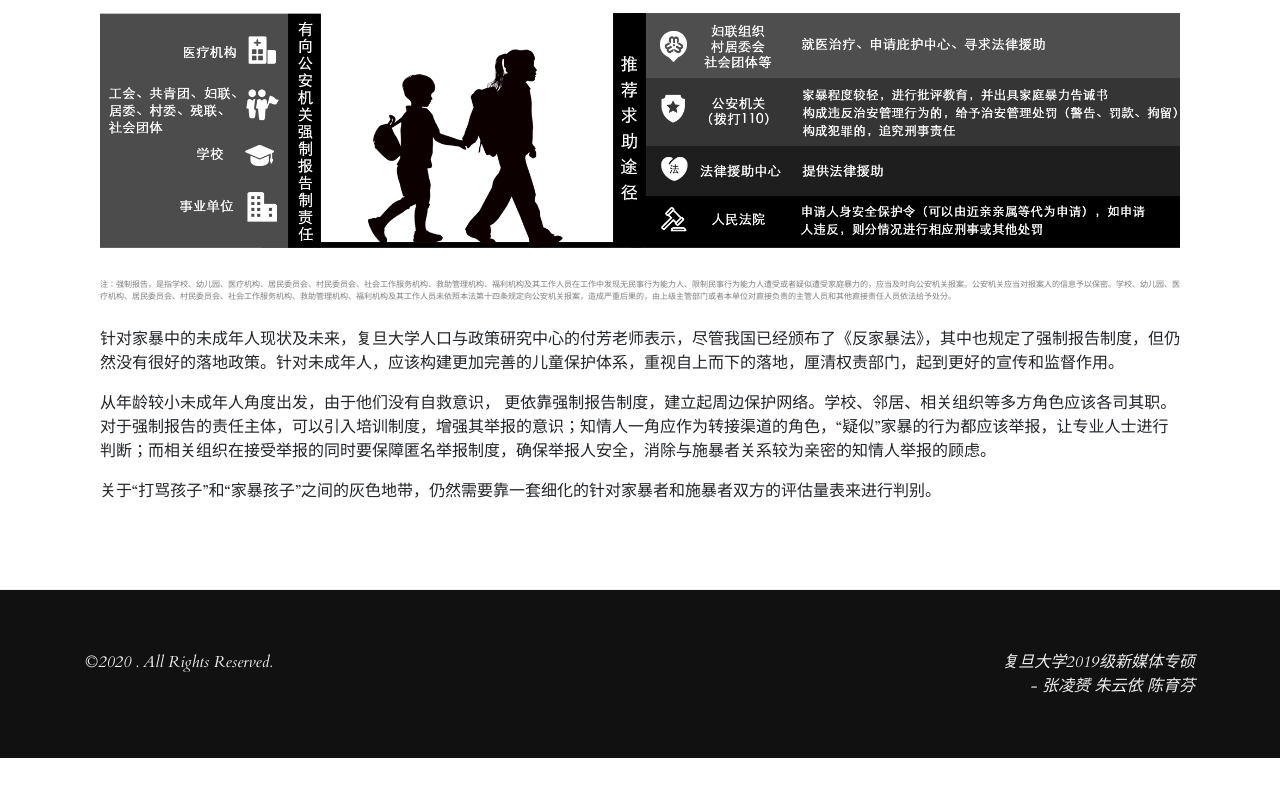
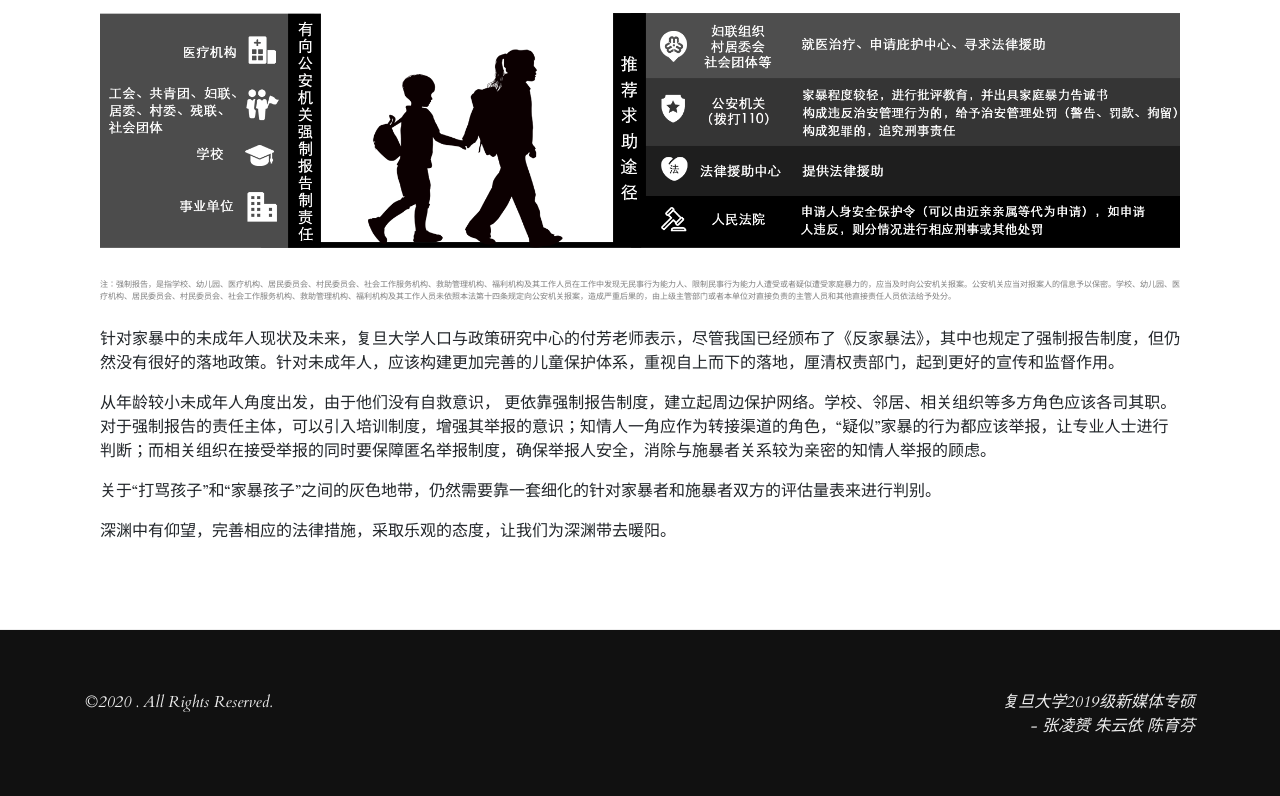
Before and after one commit to lyric-zly/DataNews, a plain HTML site: page index.html in a window 1280 px wide. Shown: the part 10575-11371 px from the top of the page. Before the commit the page ends 11333 px from the top, so only its background shows below. Drawn offline with Linux system fonts and the light colour scheme.

Commit message:
Update index.html

```diff
--- a/index.html
+++ b/index.html
@@ -346,6 +346,7 @@
           <p><br />针对家暴中的未成年人现状及未来，复旦大学人口与政策研究中心的付芳老师表示，尽管我国已经颁布了《反家暴法》，其中也规定了强制报告制度，但仍然没有很好的落地政策。针对未成年人，应该构建更加完善的儿童保护体系，重视自上而下的落地，厘清权责部门，起到更好的宣传和监督作用。</p>
           <p>从年龄较小未成年人角度出发，由于他们没有自救意识， 更依靠强制报告制度，建立起周边保护网络。学校、邻居、相关组织等多方角色应该各司其职。对于强制报告的责任主体，可以引入培训制度，增强其举报的意识；知情人一角应作为转接渠道的角色，“疑似”家暴的行为都应该举报，让专业人士进行判断；而相关组织在接受举报的同时要保障匿名举报制度，确保举报人安全，消除与施暴者关系较为亲密的知情人举报的顾虑。</p>
           <p>关于“打骂孩子”和“家暴孩子”之间的灰色地带，仍然需要靠一套细化的针对家暴者和施暴者双方的评估量表来进行判别。</p>
+          <p>深渊中有仰望，完善相应的法律措施，采取乐观的态度，让我们为深渊带去暖阳。</p>
 
         </div>
       </div>
```
